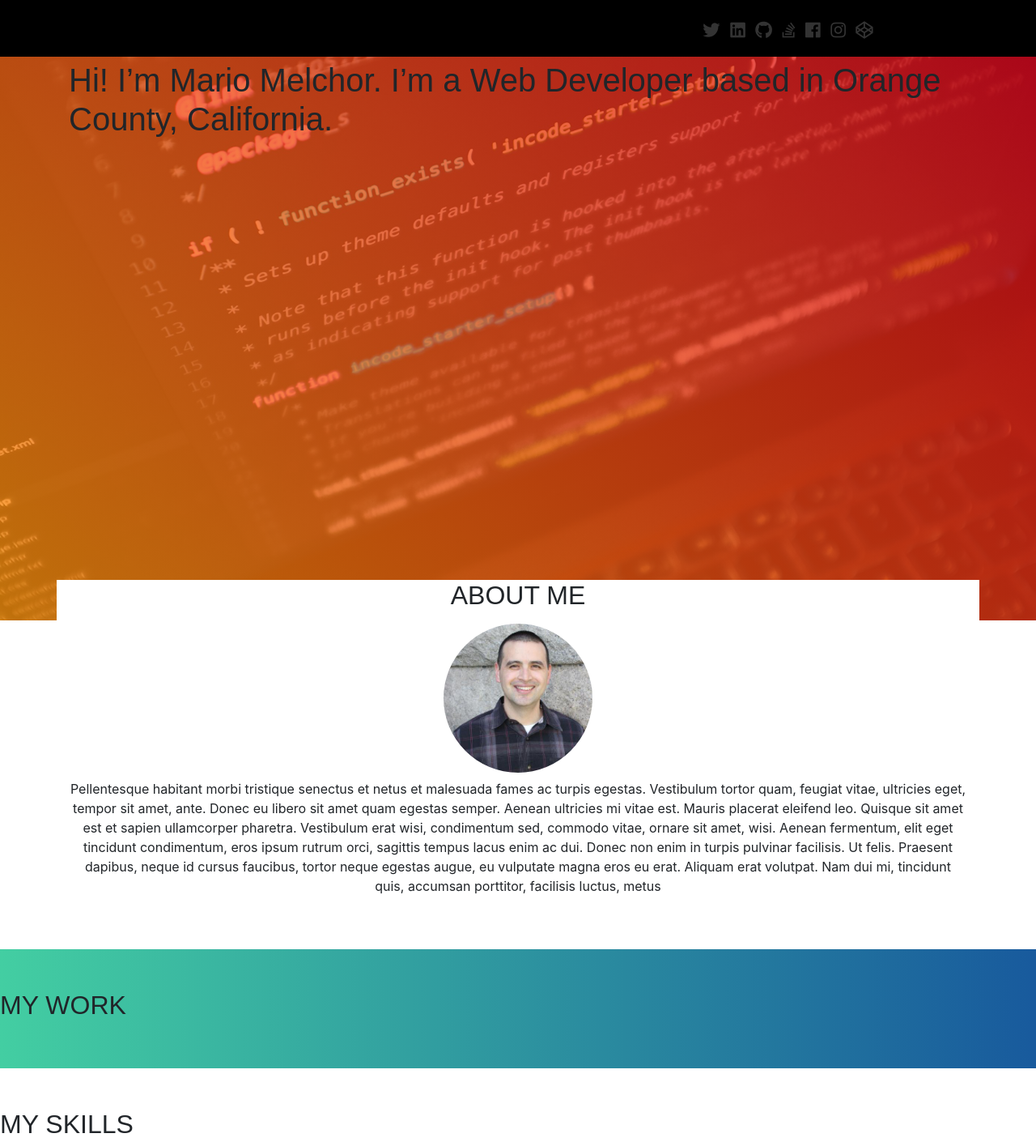
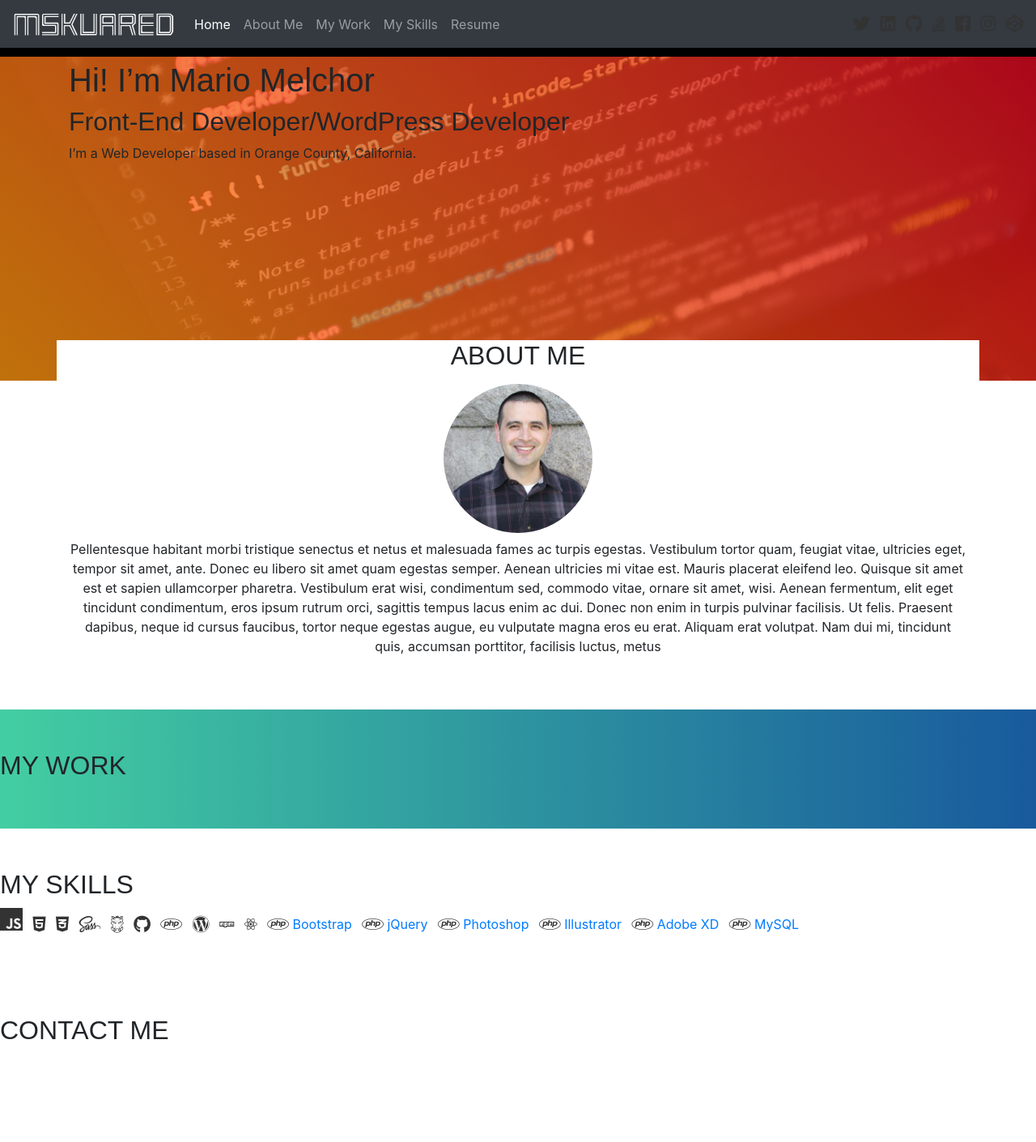
Before and after one commit to mariomelchor/portfolio, a website: page index.html in a window 1280 px wide. Shown: the top 1410 px of the page at 81% size. After the commit the page ends 1350 px from the top, so only its background shows below. Drawn offline with nearby package versions, Linux system fonts and the light colour scheme; a web font is replaced by a local one.

Commit message:
added navigation, created sections , added basic styling

```diff
--- a/css/styles.css
+++ b/css/styles.css
@@ -1,13 +1,12 @@
-body {
-
-}
-
 .site-header {
 	background-color: #000;
 	height: 70px;;
 }
 .header-row {
 	height: 75px;
+}
+.navbar-brand {
+	width: 200px;
 }
 .site-logo {
 	display: inline-block;
@@ -17,7 +16,7 @@ body {
 }
 .hero-img {
 	padding: 5px;
-	height: calc(100vh - 104px);
+	height: calc(100vh - 400px);
 	background: linear-gradient(45deg, rgba(255, 145, 0, 0.75), rgba(224, 0, 17, 0.75)), url('../images/layout/coding-bg.jpg');
 	background-position: center 19%;
 	background-attachment: fixed;
--- a/index.html
+++ b/index.html
@@ -14,13 +14,30 @@
 <body>
 
   <header class="site-header">
-    <div class="container-fluid">
-      <div class="row header-row">
-        <div class="col-sm"></div>
-        <div class="col-sm d-flex align-items-center">
-            <div class="site-logo"></div>
-        </div>
-        <div class="col-sm d-flex align-items-center">
+    <nav class="navbar navbar-expand-lg navbar-dark bg-dark">
+      <a class="navbar-brand" href="#"><img src="images/layout/mskuared.png" class="img-fluid" alt=""></a>
+      <button class="navbar-toggler" type="button" data-toggle="collapse" data-target="#navbarSupportedContent" aria-controls="navbarSupportedContent" aria-expanded="false" aria-label="Toggle navigation">
+        <span class="navbar-toggler-icon"></span>
+      </button><!-- /.navbar-toggler -->
+
+      <div class="navbar-collapse collapse" id="navbarSupportedContent">
+        <ul class="navbar-nav mr-auto">
+          <li class="nav-item active">
+            <a class="nav-link" href="#">Home <span class="sr-only">(current)</span></a>
+          </li>
+          <li class="nav-item">
+            <a class="nav-link" href="#about-me">About Me</a>
+          </li>
+          <li class="nav-item">
+            <a class="nav-link" href="#my-work">My Work</a>
+          </li>
+          <li class="nav-item">
+            <a class="nav-link" href="#my-skills">My Skills</a>
+          </li>
+          <li class="nav-item">
+            <a class="nav-link" href="#resume">Resume</a>
+          </li>
+        </ul>
 
         <ul class="list-inline list-social mb-0">
             <li class="list-inline-item"><a href="#"><i class="fab fa-twitter fa-lg"></i></a></li>
@@ -32,37 +49,60 @@
             <li class="list-inline-item"><a href="#"><i class="fab fa-codepen fa-lg"></i></a></li>
           </ul>
 
-        </div>
-      </div>
-    </div><!-- /.container-fluid -->
+
+      </div><!-- /.navbar-collapse -->
+    </nav><!-- /.navbar -->
   </header><!-- /.site-header -->
 
   <section class="hero-img">
     <div class="container">
-      <h1>Hi! I’m Mario Melchor. I’m a Web Developer based in Orange County, California.</h1>
+      <h1>Hi! I’m Mario Melchor</h1>
+      <h2>Front-End Developer/WordPress Developer</h2>
+      <p> I’m a Web Developer based in Orange County, California.</p>
     </div><!-- /.container -->
   </section><!-- /.hero-img -->
 
-  <section class="section section-about-me text-center">
+  <section id="about-me" class="section section-about-me text-center">
     <div class="container">
       <h2 class="text-uppercase">About Me</h2>
       <img src="images/layout/profile-pic-400x400.jpg" alt="" class="profile-pic">
 
       <p>Pellentesque habitant morbi tristique senectus et netus et malesuada fames ac turpis egestas. Vestibulum tortor quam, feugiat vitae, ultricies eget, tempor sit amet, ante. Donec eu libero sit amet quam egestas semper. Aenean ultricies mi vitae est. Mauris placerat eleifend leo. Quisque sit amet est et sapien ullamcorper pharetra. Vestibulum erat wisi, condimentum sed, commodo vitae, ornare sit amet, wisi. Aenean fermentum, elit eget tincidunt condimentum, eros ipsum rutrum orci, sagittis tempus lacus enim ac dui. Donec non enim in turpis pulvinar facilisis. Ut felis. Praesent dapibus, neque id cursus faucibus, tortor neque egestas augue, eu vulputate magna eros eu erat. Aliquam erat volutpat. Nam dui mi, tincidunt quis, accumsan porttitor, facilisis luctus, metus</p>
     </div><!-- /.container -->
-  </section>
+  </section><!-- /.section-about-me -->
 
-  <section class="section section-gradient">
+  <section id="my-work" class="section section-gradient">
       <h2 class="text-uppercase">My Work</h2>
+
+  </section><!-- /.section -->
+
+  <section id="my-skills" class="section">
+      <h2 class="text-uppercase">My Skills</h2>
+
+      <ul class="list-inline list-social mb-0">
+          <li class="list-inline-item"><a href="#"><i class="fab fa-js fa-2x"></i></a></li>
+          <li class="list-inline-item"><a href="#"><i class="fab fa-html5 fa-lg"></i></a></li>
+          <li class="list-inline-item"><a href="#"><i class="fab fa-css3-alt fa-lg"></i></a></li>
+          <li class="list-inline-item"><a href="#"><i class="fab fa-sass fa-lg"></i></a></li>
+          <li class="list-inline-item"><a href="#"><i class="fab fa-grunt fa-lg"></i></a></li>
+          <li class="list-inline-item"><a href="#"><i class="fab fa-github fa-lg"></i></a></li>
+          <li class="list-inline-item"><a href="#"><i class="fab fab fa-php fa-lg"></i></a></li>
+          <li class="list-inline-item"><a href="#"><i class="fab fa-wordpress fa-lg"></i></a></li>
+          <li class="list-inline-item"><a href="#"><i class="fab fa-npm fa-l"></i></a></li>
+          <li class="list-inline-item"><a href="#"><i class="fab fa-react fa-l"></i></a></li>
+
+
+          <li class="list-inline-item"><a href="#"><i class="fab fab fa-php fa-lg"></i> Bootstrap</a></li>
+          <li class="list-inline-item"><a href="#"><i class="fab fab fa-php fa-lg"></i> jQuery</a></li>
+          <li class="list-inline-item"><a href="#"><i class="fab fab fa-php fa-lg"></i> Photoshop</a></li>
+          <li class="list-inline-item"><a href="#"><i class="fab fab fa-php fa-lg"></i> Illustrator</a></li>
+          <li class="list-inline-item"><a href="#"><i class="fab fab fa-php fa-lg"></i> Adobe XD</a></li>
+          <li class="list-inline-item"><a href="#"><i class="fab fab fa-php fa-lg"></i> MySQL</a></li>
+        </ul>
 
   </section>
 
-  <section class="section">
-      <h2 class="text-uppercase">My Skills</h2>
-
-  </section>
-
-  <section class="section">
+  <section id="contact-me" class="section">
       <h2 class="text-uppercase">Contact Me</h2>
 
   </section>
```
Lines whose indentation alone changed are shown as unchanged.
